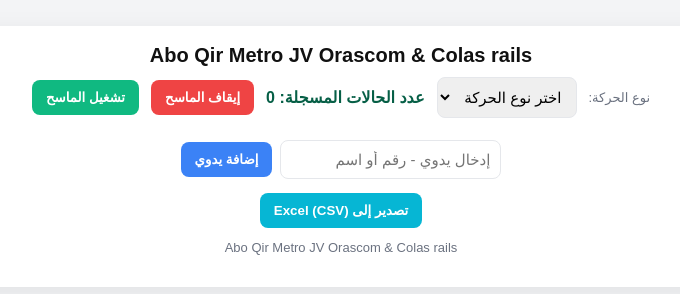
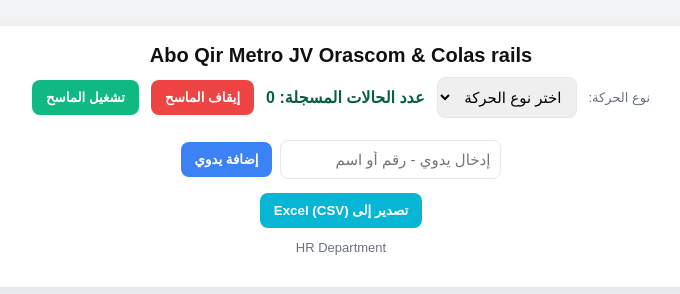
Before and after one commit to mnaseralib-lgtm/Attend-Tracker, a plain HTML site: page index.html in a window 1280 px wide. Shown: the whole page, without its empty margins (299-979 px from the left). Drawn offline with Linux system fonts and the light colour scheme.

Commit message:
Update index.html

```diff
--- a/index.html
+++ b/index.html
@@ -50,7 +50,7 @@
     <button id="exportBtn">تصدير إلى Excel (CSV)</button>
   </div>
 
-  <p class="small" style="margin-top:12px;text-align:center"> Abo Qir Metro JV Orascom & Colas rails  <code></code></p>
+  <p class="small" style="margin-top:12px;text-align:center"> HR Department <code></code></p>
 </div>
 
 <div id="confirmMsg" class="confirmation-message" role="status" aria-live="polite"></div>
```
